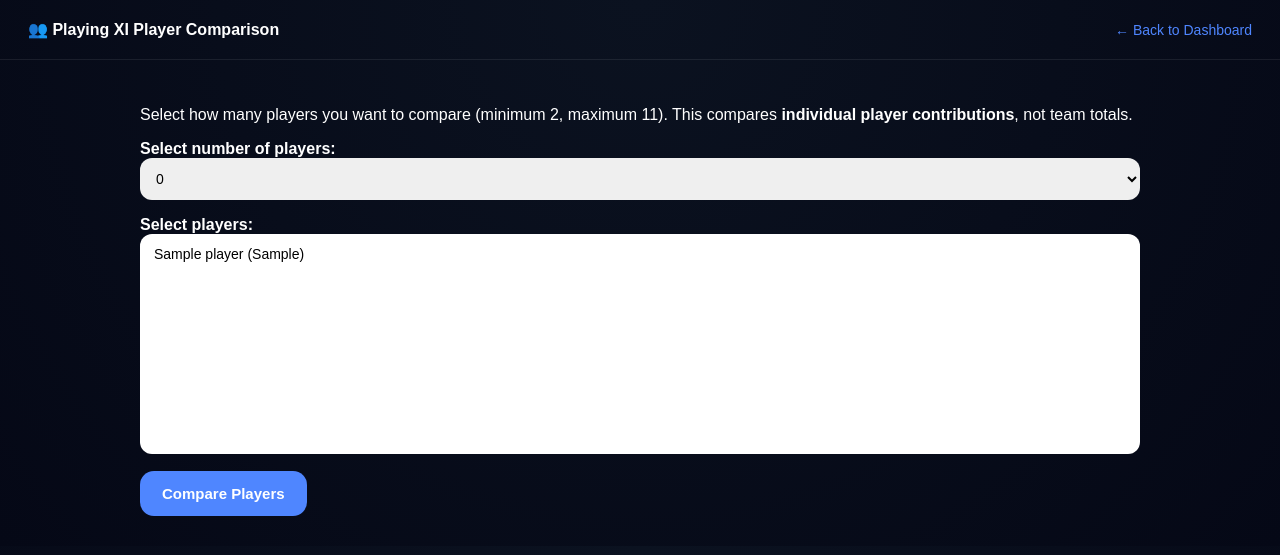
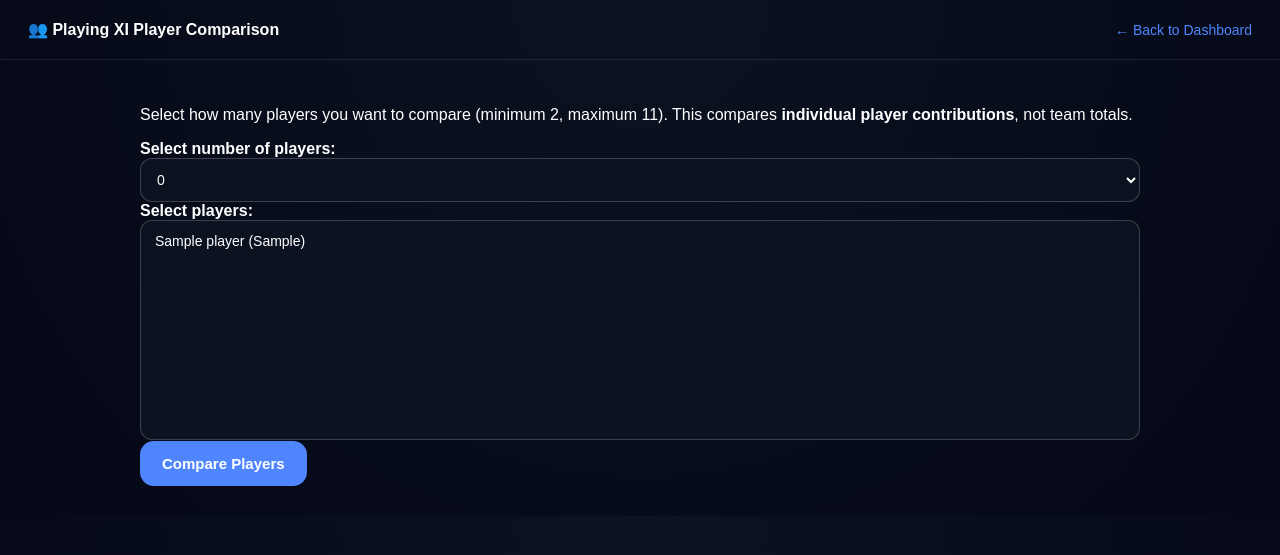
Before and after one commit to Albertsjos/SportSight-Analytics, a Django app: page /compare-xi/ in a window 1280 px wide. Shown: the top 555 px of the page. Run offline with Django 5.2, Linux system fonts and the light colour scheme; a user stored in the database is signed in; tables that the repository leaves empty hold one stand-in row (values such as "Sample post").

```diff
--- a/core/templates/core/compare_xi.html
+++ b/core/templates/core/compare_xi.html
@@ -41,9 +41,14 @@
       width:100%;
       padding:12px;
       border-radius:12px;
-      border:none;
+      border:1px solid rgba(255,255,255,0.2);
       font-size:14px;
-      margin-bottom:16px;
+      background:#0b1220;
+      color:white;
+    }
+    select option{
+      background:#0b1220;
+      color:white;
     }
 
     .players{
@@ -113,6 +118,22 @@
 
     <button type="submit">Compare Players</button>
   </form>
+  {% if labels %}
+    <div class="box">
+
+     <h3>📊 Player Performance Comparison</h3>
+
+        <canvas id="goalsChart" height="120"></canvas>
+    <br>
+        <canvas id="assistsChart" height="120"></canvas>
+    <br>
+        <canvas id="tacklesChart" height="120"></canvas>
+    <br>
+        <canvas id="shotsChart" height="120"></canvas>
+
+    </div>
+{% endif %}
+
 
   <!-- CHARTS -->
   {% if labels %}
@@ -144,38 +165,66 @@
 {{ shots|json_script:"shots" }}
 
 <!-- CHART SCRIPT -->
+<script src="https://cdn.jsdelivr.net/npm/chart.js"></script>
+
+{{ labels|json_script:"labels" }}
+{{ goals|json_script:"goals" }}
+{{ assists|json_script:"assists" }}
+{{ tackles|json_script:"tackles" }}
+{{ shots|json_script:"shots" }}
+
 <script>
-const labels = JSON.parse(document.getElementById("labels")?.textContent || "[]");
-const goals = JSON.parse(document.getElementById("goals")?.textContent || "[]");
-const assists = JSON.parse(document.getElementById("assists")?.textContent || "[]");
-const tackles = JSON.parse(document.getElementById("tackles")?.textContent || "[]");
-const shots = JSON.parse(document.getElementById("shots")?.textContent || "[]");
+const labels = JSON.parse(document.getElementById("labels").textContent);
+const goals = JSON.parse(document.getElementById("goals").textContent);
+const assists = JSON.parse(document.getElementById("assists").textContent);
+const tackles = JSON.parse(document.getElementById("tackles").textContent);
+const shots = JSON.parse(document.getElementById("shots").textContent);
 
-function drawChart(id, label, data){
-  new Chart(document.getElementById(id), {
-    type: 'bar',
+function drawBarChart(canvasId, title, dataArray){
+  new Chart(document.getElementById(canvasId), {
+    type: "bar",
     data: {
       labels: labels,
       datasets: [{
-        label: label,
-        data: data,
-        backgroundColor: '#4f86ff'
+        label: title,
+        data: dataArray,
+        backgroundColor: "#4f86ff"
       }]
     },
-    options:{
-      responsive:true,
-      scales:{ y:{ beginAtZero:true } }
+    options: {
+      responsive: true,
+      plugins: {
+        legend: { display: false },
+        title: {
+          display: true,
+          text: title,
+          color: "white",
+          font: { size: 16 }
+        }
+      },
+      scales: {
+        x: {
+          ticks: { color: "white" },
+          grid: { color: "rgba(255,255,255,0.1)" }
+        },
+        y: {
+          beginAtZero: true,
+          ticks: { color: "white" },
+          grid: { color: "rgba(255,255,255,0.1)" }
+        }
+      }
     }
   });
 }
 
-if(labels.length){
-  drawChart("goalsChart", "Goals", goals);
-  drawChart("assistsChart", "Assists", assists);
-  drawChart("tacklesChart", "Tackles", tackles);
-  drawChart("shotsChart", "Shots on Target", shots);
+if(labels.length > 1){
+  drawBarChart("goalsChart", "Goals Comparison", goals);
+  drawBarChart("assistsChart", "Assists Comparison", assists);
+  drawBarChart("tacklesChart", "Tackles Comparison", tackles);
+  drawBarChart("shotsChart", "Shots on Target Comparison", shots);
 }
 </script>
 
+
 </body>
 </html>
```
